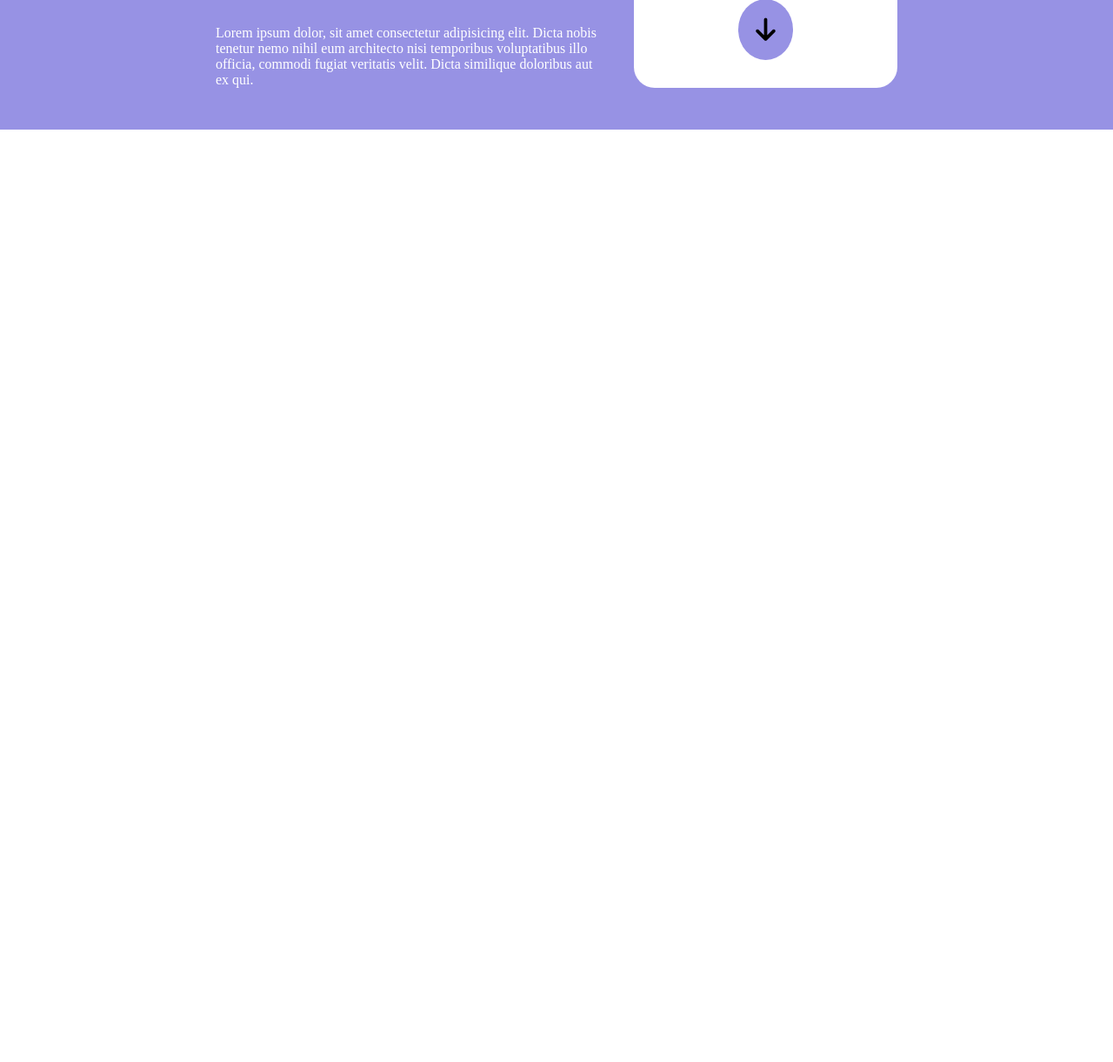
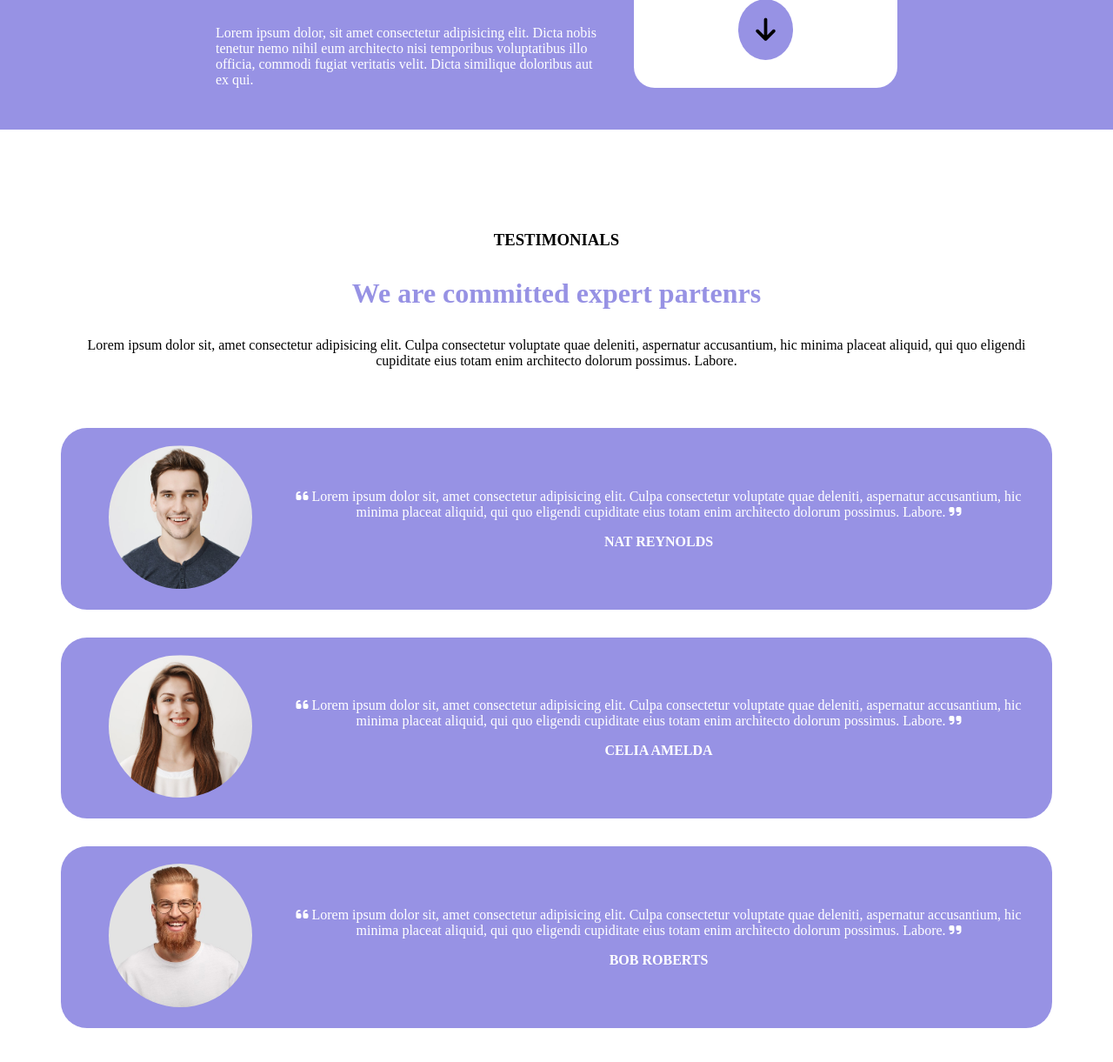
Before and after one commit to Gas9220/htmlcss-responsive-layout, a plain HTML site: page index.html in a window 1280 px wide. Shown: the part 1234-2455 px from the top of the page at 87% size. Before the commit the page ends 1383 px from the top, so only its background shows below. Drawn offline with Linux system fonts and the light colour scheme.

Commit message:
Completata la sezione testimonials

```diff
--- a/css/style.css
+++ b/css/style.css
@@ -120,7 +120,7 @@ Main
     margin-bottom: 1.875rem;
 }
 
-.features-section .container .col .feature-description>*:not(:last-child) {
+.features-section .container .col .feature-description > *:not(:last-child) {
     margin-bottom: 1.5rem;
 }
 
@@ -173,13 +173,13 @@ Main
         width: calc(100% / 3 - 1.25rem);
     }
 
-    .container>.col:first-child {
+    .features-section .container >.col:first-child {
         width: calc(100% / 3 * 2 - 1.25rem);
     }
 }
 
 @media screen and (min-width: 992px) {
-    .container>.col:first-child {
+    .container > .col:first-child {
         flex-wrap: nowrap;
         justify-content: space-between;
     }
@@ -265,3 +265,54 @@ Main
         margin-bottom: 0
     }
 }
+
+/* Testimonials Section */
+
+.testimonials-section {
+    text-align: center;
+    margin: 3rem 0;
+    padding: 3rem;
+}
+
+.testimonials-section .container .col {
+    padding: 1.25rem;
+    margin-bottom: 2rem;
+    flex-direction: column;
+    align-items: center;
+}
+
+.testimonials-section .container .col:not(:first-child) {
+    background-color: var(--primary-violet);
+    color: white;
+}
+
+.testimonials-section .container .col p {
+    margin: 1rem 0;
+}
+
+.testimonials-section h2 {
+    color: var(--primary-violet);
+    font-size: 2rem;
+}
+
+.testimonials-section .col {
+    width: 100%;
+    border-radius: 30px;
+}
+
+.testimonial-photo {
+    width: 70%;
+    border-radius: 50%;
+}
+
+.testimonial-name {
+    margin-top: 1rem;
+}
+
+@media screen and (min-width: 768px) {
+    .testimonials-section .container .col {
+        padding: 1.25rem;
+        flex-direction: row;
+        align-items: center;
+    }
+}
--- a/index.html
+++ b/index.html
@@ -134,6 +134,67 @@
             </div>
         </section>
         <!-- /Planning -->
+
+        <!-- Testimonials -->
+        <section class="testimonials-section">
+            <div class="container flex">
+                <div class="col">
+                    <h3>TESTIMONIALS</h3>
+                    <h2>We are committed expert partenrs</h2>
+                    <p>
+                        Lorem ipsum dolor sit, amet consectetur adipisicing elit. Culpa consectetur voluptate quae
+                        deleniti,
+                        aspernatur accusantium, hic minima placeat aliquid, qui quo eligendi cupiditate eius totam enim
+                        architecto dolorum possimus. Labore.
+                    </p>
+                </div>
+                <div class="col flex">
+                    <div class="testimonial-photo-side">
+                        <img src="img/testimonial1.png" class="testimonial-photo" alt="testimonial1">
+                    </div>
+                    <div class="testimonial-description-side">
+                        <i class="fa-solid fa-quote-left"></i>
+                        Lorem ipsum dolor sit, amet consectetur adipisicing elit. Culpa consectetur voluptate quae
+                        deleniti,
+                        aspernatur accusantium, hic minima placeat aliquid, qui quo eligendi cupiditate eius totam enim
+                        architecto dolorum possimus. Labore.
+                        <i class="fa-solid fa-quote-right"></i>
+                        <h4 class="testimonial-name">NAT REYNOLDS</h4>
+                    </div>
+                </div>
+                <div class="col flex">
+                    <div class="testimonial-photo-side">
+                        <img src="img/testimonial2.png" class="testimonial-photo" alt="testimonial1">
+                    </div>
+                    <div class="testimonial-description-side">
+                        <i class="fa-solid fa-quote-left"></i>
+                        Lorem ipsum dolor sit, amet consectetur adipisicing elit. Culpa consectetur voluptate quae
+                        deleniti,
+                        aspernatur accusantium, hic minima placeat aliquid, qui quo eligendi cupiditate eius totam enim
+                        architecto dolorum possimus. Labore.
+                        <i class="fa-solid fa-quote-right"></i>
+                        <h4 class="testimonial-name">CELIA AMELDA</h4>
+                    </div>
+                </div>
+                <div class="col flex">
+                    <div class="testimonial-photo-side">
+                        <img src="img/testimonial3.png" class="testimonial-photo" alt="testimonial1">
+                    </div>
+                    <div class="testimonial-description-side">
+                        <i class="fa-solid fa-quote-left"></i>
+                        Lorem ipsum dolor sit, amet consectetur adipisicing elit. Culpa consectetur voluptate quae
+                        deleniti,
+                        aspernatur accusantium, hic minima placeat aliquid, qui quo eligendi cupiditate eius totam enim
+                        architecto dolorum possimus. Labore.
+                        <i class="fa-solid fa-quote-right"></i>
+                        <h4 class="testimonial-name">BOB ROBERTS</h4>
+                    </div>
+                </div>
+            </div>
+
+        </section>
+        <!-- /Testimonials -->
+
     </main>
     <!-- /Main -->
 
```
Also changed, not shown: img/testimonial1.png (added), img/testimonial2.png (added), img/testimonial3.png (added). Lines whose indentation alone changed are shown as unchanged.
